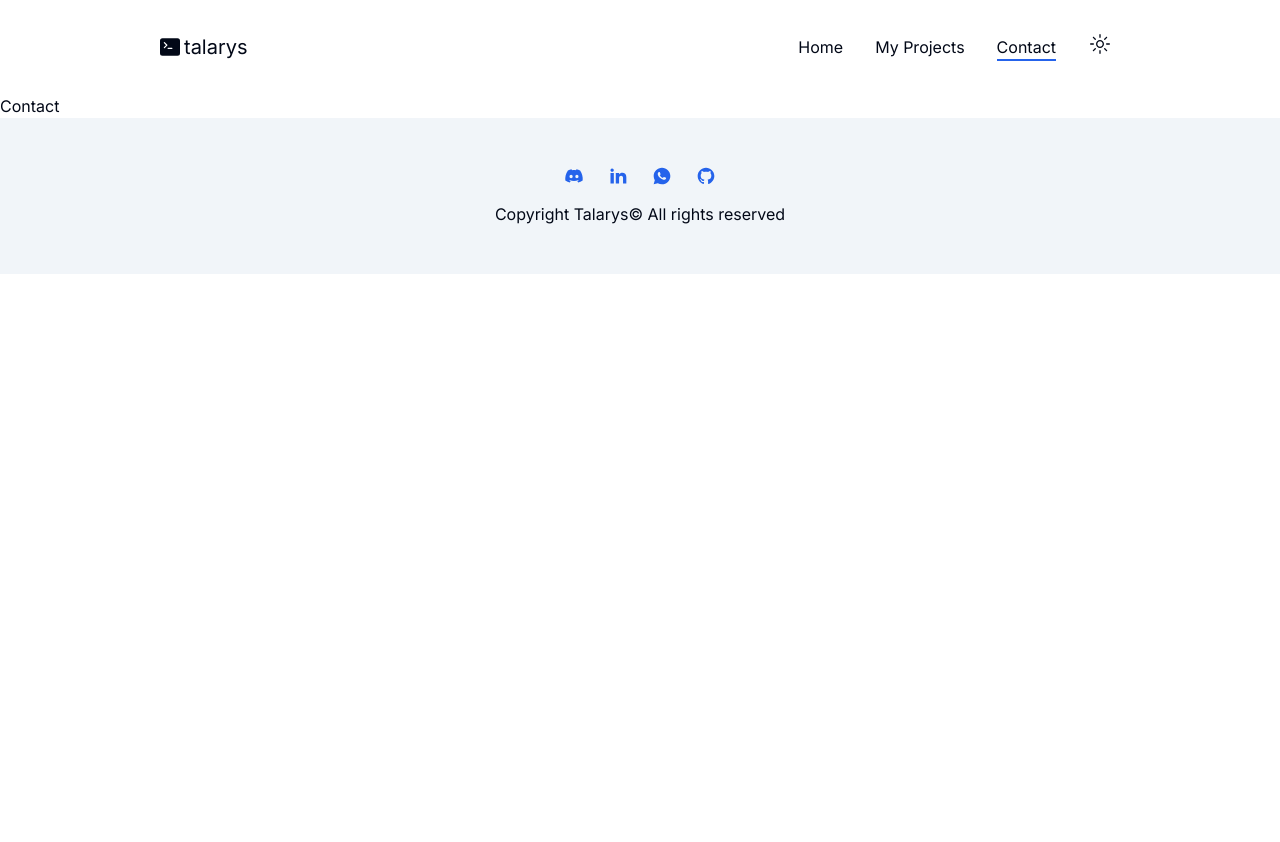
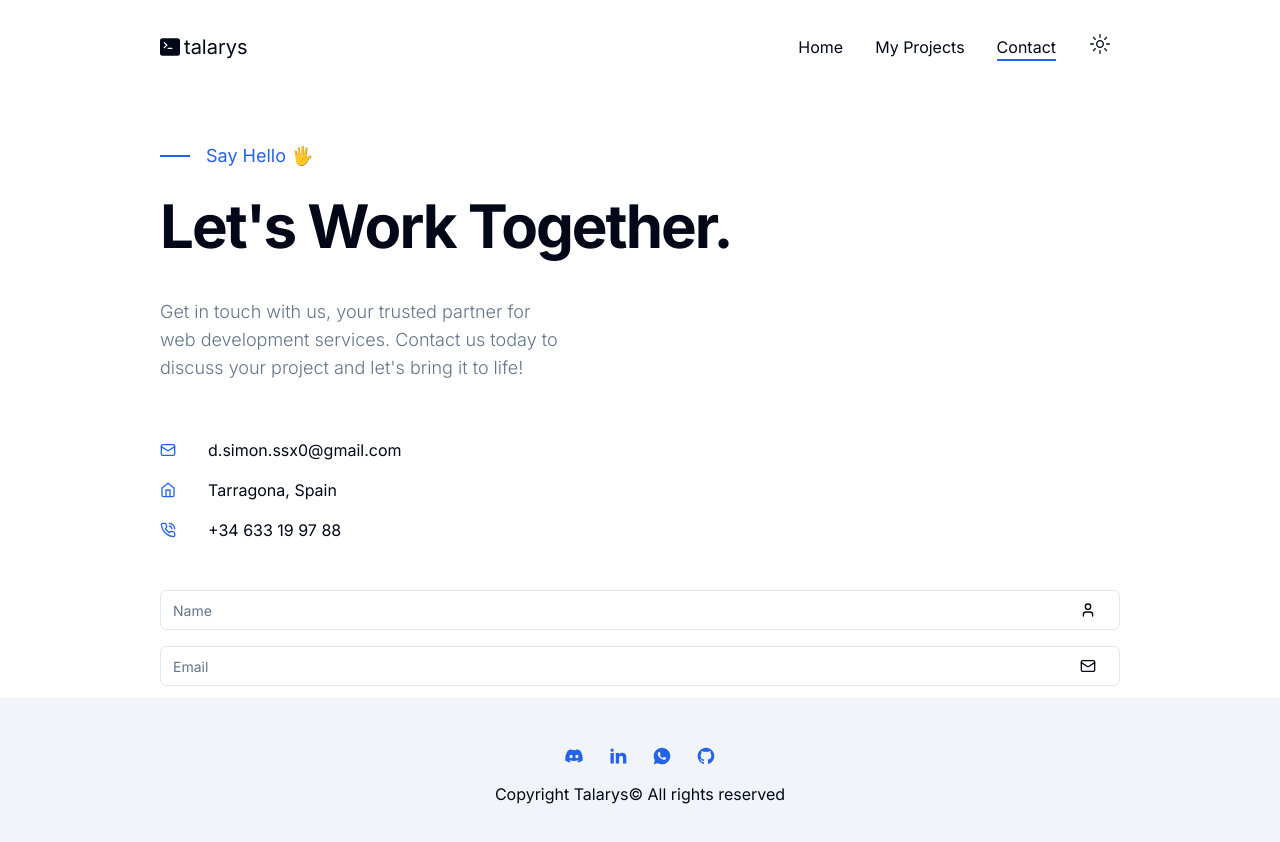
Before and after one commit to talarys/portfolio_website_clean, a Next.js app: page /contact in a window 1280 px wide. Shown: the top 842 px of the page. Before the commit the page ends 800 px from the top, so only its background shows below. Built offline with nearby package versions, Linux system fonts and the light colour scheme.

Commit message:
Finished contact area

```diff
--- a/app/contact/page.jsx
+++ b/app/contact/page.jsx
@@ -1,5 +1,49 @@
+import Form from "@/components/Form"
+import { LuMail, LuHome, LuPhoneCall } from "react-icons/lu"
 const Contact = () => {
-	return <div>Contact</div>
+	return (
+		<section>
+			<div className="container mx-auto min-h-[95vh]">
+				<div className="grid xl:grid-cols-2 pt-12 xl:h-[480px] mb-6 xl:mb-24">
+					<div className="flex flex-col justify-center">
+						<div className="flex items-center gap-x-4 text-primary text-lg mb-4">
+							<span className="w-[30px] h-[2px] bg-primary" />
+							Say Hello 🖐️
+						</div>
+						<h1 className="h1 w-fit mb-8">Let's Work Together.</h1>
+						<p className="subtitle max-w-[400px]">
+							Get in touch with us, your trusted partner for web development
+							services. Contact us today to discuss your project and let's bring
+							it to life!
+						</p>
+					</div>
+					<div className="hidden xl:flex w-full bg-contact_illustration_light dark:bg-contact_illustration_dark bg-contain bg-top bg-no-repeat" />
+				</div>
+				{/* Info text and forms */}
+				<div className="grid xl:grid-cols-2">
+					{/* Info text */}
+					<div className="flex flex-col gap-y-4 xl:gap-x-14 mb-12 xl:mb-24 text-base xl:text-lg ">
+						{/* Mail */}
+						<div className="flex items-center gap-x-8">
+							<LuMail className="text-primary" />
+							<div>d.simon.ssx0@gmail.com</div>
+						</div>
+						{/* Address*/}
+						<div className="flex items-center gap-x-8">
+							<LuHome className="text-primary" />
+							<div>Tarragona, Spain</div>
+						</div>
+						{/* Mail */}
+						<div className="flex items-center gap-x-8">
+							<LuPhoneCall className="text-primary" />
+							<div>+34 633 19 97 88</div>
+						</div>
+					</div>
+					<Form />
+				</div>
+			</div>
+		</section>
+	)
 }
 
 export default Contact
--- a/app/layout.jsx
+++ b/app/layout.jsx
@@ -15,7 +15,7 @@ export const metadata = {
 
 export default function RootLayout({ children }) {
 	return (
-		<html lang="en" suppressHydrationWarning>
+		<html lang="en" suppressHydrationWarning className="relative">
 			<body className={inter.className}>
 				<ThemeProvider attribute="class" defaultTheme="light">
 					<Header />
--- a/components/Footer.jsx
+++ b/components/Footer.jsx
@@ -2,7 +2,7 @@ import Socials from "./Socials"
 
 const Footer = () => {
 	return (
-		<footer className="bg-secondary py-12 ">
+		<footer className="bg-secondary py-12 absolute bottom-0 w-full">
 			<div className="container mx-auto">
 				<div className="flex flex-col items-center justify-center">
 					<Socials
--- /dev/null
+++ b/components/Form.jsx
@@ -0,0 +1,32 @@
+"use client"
+import { Button } from "./ui/button"
+import { Input } from "./ui/input"
+import { Textarea } from "./ui/textarea"
+import {
+	LuUser,
+	LuMail,
+	LuArrowBigRight,
+	LuMessageSquare,
+} from "react-icons/lu"
+
+const Form = () => {
+	return (
+		<form className="flex flex-col gap-y-4">
+			<div className="relative flex items-center">
+				<Input type="name" id="name" placeholder="Name" />
+				<LuUser className="absolute right-6 " />
+			</div>
+			<div className="relative flex items-center">
+				<Input type="email" id="email" placeholder="Email" />
+				<LuMail className="absolute right-6 " />
+			</div>
+			<div className="relative flex items-center">
+				<Textarea type="text" id="text" placeholder="Message" />
+				<LuMessageSquare className="absolute top-4 right-6 " />
+			</div>
+			<Button className="bg-primary/90">Let's Talk</Button>
+		</form>
+	)
+}
+
+export default Form
--- a/tailwind.config.js
+++ b/tailwind.config.js
@@ -77,6 +77,8 @@ module.exports = {
 			backgroundImage: {
 				work_project_bg_light: "url(/project-bg-light.webp)",
 				work_project_bg_dark: "url(/project-bg-dark.webp)",
+				contact_illustration_light: "url(/illustration-light.svg)",
+				contact_illustration_dark: "url(/illustration-dark.svg)",
 			},
 		},
 	},
```
Also changed, not shown: public/illustration-dark.svg (added), public/illustration-light.svg (added).
